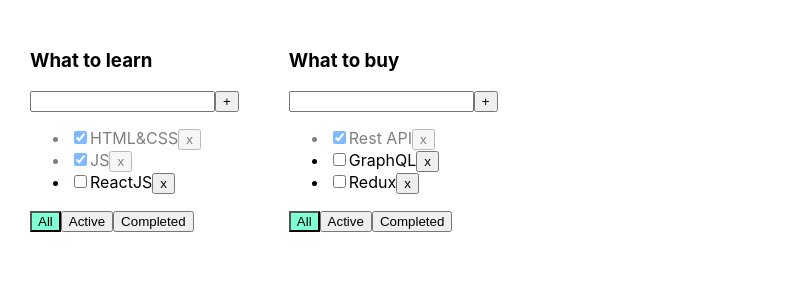
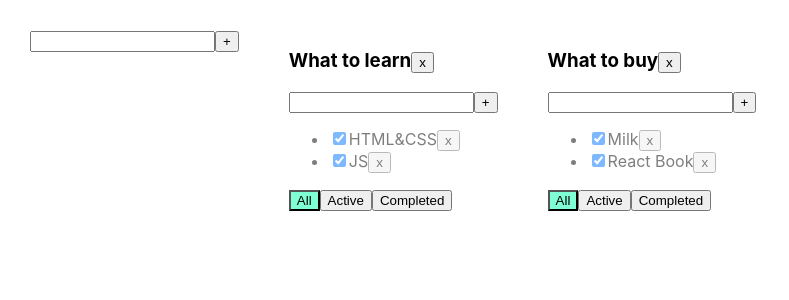
Before and after one commit to antondoom1/it-incubator-todolist-ts, a React (Create React App) app: page / in a window 1280 px wide. Shown: the top 300 px of the page, without its empty margins (0-789 px from the left). Built offline with nearby package versions, Linux system fonts and the light colour scheme.

Commit message:
Todolist - TS - 06 - AddItemForm, EditableSpan

```diff
--- a/src/App.tsx
+++ b/src/App.tsx
@@ -2,75 +2,138 @@
 import './App.css'
 import {TaskType, Todolist} from './Todolist'
 import {v1} from 'uuid'
+import {FullInput} from './components/FullInput'
 
-export type FilterValuesType = 'all' | 'active' | 'completed'
-export type TodoListsType = {
+export type FilterValuesType = 'all' | 'active' | 'completed';
+type TodolistType = {
   id: string
   title: string
   filter: FilterValuesType
 }
-export type TasksType = {
-  [todoListId: string]: TaskType[]
+
+type TasksStateType = {
+  [key: string]: Array<TaskType>
 }
 
 function App() {
-  let todoListId1 = v1()
-  let todoListId2 = v1()
+  let todolistId1 = v1()
+  let todolistId2 = v1()
 
-  let [todoLists, setTodoLists] = useState<TodoListsType[]>([
-    {id: todoListId1, title: 'What to learn', filter: 'all'},
-    {id: todoListId2, title: 'What to buy', filter: 'all'}
+  let [todolists, setTodolists] = useState<Array<TodolistType>>([
+    {id: todolistId1, title: 'What to learn', filter: 'all'},
+    {id: todolistId2, title: 'What to buy', filter: 'all'}
   ])
 
-  let [tasks, setTasks] = useState<TasksType>({
-    [todoListId1]: [
+  let [tasks, setTasks] = useState<TasksStateType>({
+    [todolistId1]: [
       {id: v1(), title: 'HTML&CSS', isDone: true},
-      {id: v1(), title: 'JS', isDone: true},
-      {id: v1(), title: 'ReactJS', isDone: false}
+      {id: v1(), title: 'JS', isDone: true}
     ],
-    [todoListId2]: [
-      {id: v1(), title: 'Rest API', isDone: true},
-      {id: v1(), title: 'GraphQL', isDone: false},
-      {id: v1(), title: 'Redux', isDone: false}
+    [todolistId2]: [
+      {id: v1(), title: 'Milk', isDone: true},
+      {id: v1(), title: 'React Book', isDone: true}
     ]
   })
 
-  function removeTask(todoListId: string, taskId: string) {
+  const editTask = (todolistId: string, taskId: string, newTitle: string) => {
     setTasks({
-      ...tasks, [todoListId]: tasks[todoListId].filter(t => t.id !== taskId)
+      ...tasks,
+      [todolistId]: tasks[todolistId].map(tdl => tdl.id === taskId ? {...tdl, title: newTitle} : tdl)
     })
   }
 
-  function addTask(todoListId: string, title: string) {
-    let newTask = {id: v1(), title: title, isDone: false}
-    setTasks({...tasks, [todoListId]: [newTask, ...tasks[todoListId]]})
+  const editTodolist = (todolistId: string, newTitle: string) => {
+    setTodolists(todolists.map(tdl => tdl.id === todolistId ? {...tdl, title: newTitle} : tdl))
   }
 
-  function changeStatus(todoListId: string, taskId: string, isDone: boolean) {
-    setTasks({
-      ...tasks, [todoListId]: tasks[todoListId].map(t => t.id === taskId ? {...t, isDone} : t)
-    })
+  const addTodolist = (newTitle: string) => {
+    const newId = v1()
+    const newTodolist: TodolistType = {id: newId, title: newTitle, filter: 'all'}
+    setTodolists([newTodolist, ...todolists])
+    setTasks({...tasks, [newId]: []})
+  }
+
+  function removeTask(id: string, todolistId: string) {
+    //достанем нужный массив по todolistId:
+    let todolistTasks = tasks[todolistId]
+    // перезапишем в этом объекте массив для нужного тудулиста отфилтрованным массивом:
+    tasks[todolistId] = todolistTasks.filter(t => t.id != id)
+    // засетаем в стейт копию объекта, чтобы React отреагировал перерисовкой
+    setTasks({...tasks})
+  }
+
+  function addTask(title: string, todolistId: string) {
+    let task = {id: v1(), title: title, isDone: false}
+    //достанем нужный массив по todolistId:
+    let todolistTasks = tasks[todolistId]
+    // перезапишем в этом объекте массив для нужного тудулиста копией, добавив в начало новую таску:
+    tasks[todolistId] = [task, ...todolistTasks]
+    // засетаем в стейт копию объекта, чтобы React отреагировал перерисовкой
+    setTasks({...tasks})
+  }
+
+  function changeStatus(id: string, isDone: boolean, todolistId: string) {
+    //достанем нужный массив по todolistId:
+    let todolistTasks = tasks[todolistId]
+    // найдём нужную таску:
+    let task = todolistTasks.find(t => t.id === id)
+    //изменим таску, если она нашлась
+    if (task) {
+      task.isDone = isDone
+      // засетаем в стейт копию объекта, чтобы React отреагировал перерисовкой
+      setTasks({...tasks})
+    }
+  }
+
+  function changeFilter(value: FilterValuesType, todolistId: string) {
+    let todolist = todolists.find(tl => tl.id === todolistId)
+    if (todolist) {
+      todolist.filter = value
+      setTodolists([...todolists])
+    }
+  }
+
+  function removeTodolist(id: string) {
+    // засунем в стейт список тудулистов, id которых не равны тому, который нужно выкинуть
+    setTodolists(todolists.filter(tl => tl.id != id))
+    // удалим таски для этого тудулиста из второго стейта, где мы храним отдельно таски
+    delete tasks[id] // удаляем св-во из объекта... значением которого являлся массив тасок
+    // засетаем в стейт копию объекта, чтобы React отреагировал перерисовкой
+    setTasks({...tasks})
   }
 
   return (
     <div className="App">
+      <FullInput callBack={addTodolist}/>
+      {
+        todolists.map(tl => {
+          let allTodolistTasks = tasks[tl.id]
+          let tasksForTodolist = allTodolistTasks
 
-      {todoLists.map(tdl => {
-        return (
-          <Todolist
-            key={tdl.id}
-            todoListId={tdl.id}
-            title={tdl.title}
-            todoLists={todoLists}
-            tasks={tasks[tdl.id]}
+          if (tl.filter === 'active') {
+            tasksForTodolist = allTodolistTasks.filter(t => t.isDone === false)
+          }
+          if (tl.filter === 'completed') {
+            tasksForTodolist = allTodolistTasks.filter(t => t.isDone === true)
+          }
+
+          return <Todolist
+            key={tl.id}
+            id={tl.id}
+            title={tl.title}
+            tasks={tasksForTodolist}
             removeTask={removeTask}
-            setTodoLists={setTodoLists}
+            changeFilter={changeFilter}
             addTask={addTask}
             changeTaskStatus={changeStatus}
-            filter={tdl.filter}
+            filter={tl.filter}
+            removeTodolist={removeTodolist}
+            editTodolist={editTodolist}
+            editTask={editTask}
           />
-        )
-      })}
+        })
+      }
+
     </div>
   )
 }
--- a/src/MapComponent.tsx
+++ /dev/null
@@ -1,32 +0,0 @@
-import React from 'react'
-import {TaskType} from './Todolist'
-
-type MapComponentType = {
-  todoListId: string
-  tasksForTodolist: TaskType[]
-  removeTask: (todoListId: string, taskId: string) => void
-  changeTaskStatus: (todoListId: string, taskId: string, isDone: boolean) => void
-}
-
-export const MapComponent: React.FC<MapComponentType> = ({todoListId, tasksForTodolist, removeTask, changeTaskStatus}) => {
-  return (
-    <ul>
-      {
-        tasksForTodolist.map(t => {
-          const onClickHandler = () => removeTask(todoListId, t.id)
-          const onChangeHandler = (e: React.ChangeEvent<HTMLInputElement>) => {
-            changeTaskStatus(todoListId, t.id, e.currentTarget.checked)
-          }
-
-          return <li key={t.id} className={t.isDone ? 'is-done' : ''}>
-            <input type="checkbox"
-                   onChange={onChangeHandler}
-                   checked={t.isDone}/>
-            <span>{t.title}</span>
-            <button onClick={onClickHandler}>x</button>
-          </li>
-        })
-      }
-    </ul>
-  )
-}
--- a/src/Todolist.tsx
+++ b/src/Todolist.tsx
@@ -1,6 +1,7 @@
-import React, {ChangeEvent, KeyboardEvent, useState} from 'react'
-import {FilterValuesType, TodoListsType} from './App'
-import {MapComponent} from './MapComponent'
+import React, {ChangeEvent} from 'react'
+import {FilterValuesType} from './App'
+import {FullInput} from './components/FullInput'
+import {EditableSpan} from './components/EditableSpan'
 
 export type TaskType = {
   id: string
@@ -9,73 +10,61 @@
 }
 
 type PropsType = {
-  todoListId: string
+  id: string
   title: string
-  todoLists: TodoListsType[]
-  tasks: TaskType[]
-  removeTask: (todoListId: string, taskId: string) => void
-  setTodoLists: (todoLists: TodoListsType[]) => void
-  addTask: (todoListId: string, title: string) => void
-  changeTaskStatus: (todoListId: string, taskId: string, isDone: boolean) => void
+  tasks: Array<TaskType>
+  removeTask: (taskId: string, todolistId: string) => void
+  changeFilter: (value: FilterValuesType, todolistId: string) => void
+  addTask: (title: string, todolistId: string) => void
+  changeTaskStatus: (id: string, isDone: boolean, todolistId: string) => void
+  removeTodolist: (id: string) => void
   filter: FilterValuesType
+  editTodolist: (todolistId: string, newTitle: string) => void
+  editTask: (todolistId: string, taskId: string, newTitle: string) => void
 }
 
 export function Todolist(props: PropsType) {
-  let [title, setTitle] = useState('')
-  let [error, setError] = useState<string | null>(null)
 
-  let tasksForTodolist = props.tasks
+  const removeTodolist = () => props.removeTodolist(props.id)
+  const onAllClickHandler = () => props.changeFilter('all', props.id)
+  const onActiveClickHandler = () => props.changeFilter('active', props.id)
+  const onCompletedClickHandler = () => props.changeFilter('completed', props.id)
 
-  if (props.filter === 'active') {
-    tasksForTodolist = props.tasks.filter(t => !t.isDone)
-  }
-  if (props.filter === 'completed') {
-    tasksForTodolist = props.tasks.filter(t => t.isDone)
+  const addTaskHandler = (newTitle: string) => {
+    props.addTask(newTitle, props.id)
   }
 
-  function changeFilter(todoListId: string, value: FilterValuesType) {
-    props.setTodoLists(props.todoLists.map(tdl => tdl.id === todoListId ? {...tdl, filter: value} : tdl))
+  const editTodolistHandler = (newTitle: string) => {
+    props.editTodolist(props.id, newTitle)
   }
 
-  const addTask = () => {
-    if (title.trim() !== '') {
-      props.addTask(props.todoListId, title.trim())
-      setTitle('')
-    } else {
-      setError('Title is required')
-    }
-  }
-  const onChangeHandler = (e: ChangeEvent<HTMLInputElement>) => {
-    setTitle(e.currentTarget.value)
-  }
-  const onKeyPressHandler = (e: KeyboardEvent<HTMLInputElement>) => {
-    setError(null)
-    if (e.charCode === 13) {
-      addTask()
-    }
+  const editTaskHandler = (tId: string, newTitle: string) => {
+    props.editTask(props.id, tId, newTitle)
   }
 
-  const onAllClickHandler = () => changeFilter(props.todoListId, 'all')
-  const onActiveClickHandler = () => changeFilter(props.todoListId, 'active')
-  const onCompletedClickHandler = () => changeFilter(props.todoListId, 'completed')
+  return <div>
+    <h3>
+      <EditableSpan title={props.title} callBack={editTodolistHandler}/>
+      <button onClick={removeTodolist}>x</button>
+    </h3>
+    <FullInput callBack={addTaskHandler}/>
+    <ul>
+      {
+        props.tasks.map(t => {
+          const onClickHandler = () => props.removeTask(t.id, props.id)
+          const onChangeHandler = (e: ChangeEvent<HTMLInputElement>) => {
+            let newIsDoneValue = e.currentTarget.checked
+            props.changeTaskStatus(t.id, newIsDoneValue, props.id)
+          }
 
-  return <div>
-    <h3>{props.title}</h3>
-    <div>
-      <input value={title}
-             onChange={onChangeHandler}
-             onKeyPress={onKeyPressHandler}
-             className={error ? 'error' : ''}
-      />
-      <button onClick={addTask}>+</button>
-      {error && <div className="error-message">{error}</div>}
-    </div>
-    <MapComponent
-      todoListId={props.todoListId}
-      tasksForTodolist={tasksForTodolist}
-      removeTask={props.removeTask}
-      changeTaskStatus={props.changeTaskStatus}
-    />
+          return <li key={t.id} className={t.isDone ? 'is-done' : ''}>
+            <input type="checkbox" onChange={onChangeHandler} checked={t.isDone}/>
+            <EditableSpan title={t.title} callBack={(newTitle) => editTaskHandler(t.id, newTitle)}/>
+            <button onClick={onClickHandler}>x</button>
+          </li>
+        })
+      }
+    </ul>
     <div>
       <button className={props.filter === 'all' ? 'active-filter' : ''}
               onClick={onAllClickHandler}>All
--- /dev/null
+++ b/src/components/EditableSpan.tsx
@@ -0,0 +1,27 @@
+import React from 'react'
+import {useState, ChangeEvent} from 'react'
+
+type EditableSpanPropsType = {
+  title: string
+  callBack: (newTitle: string) => void
+}
+
+export const EditableSpan = (props: EditableSpanPropsType) => {
+  const [edit, setEdit] = useState(false)
+  const [newTitle, setNewTitle] = useState(props.title)
+
+  const onChangeHandler = (e: ChangeEvent<HTMLInputElement>) => {
+    setNewTitle(e.currentTarget.value)
+  }
+
+  const onDoubleClickHandler = () => {
+    setEdit(!edit)
+    props.callBack(newTitle)
+  }
+
+  return (
+    edit
+      ? <input value={newTitle} onChange={onChangeHandler} onBlur={onDoubleClickHandler} autoFocus/>
+      : <span onDoubleClick={onDoubleClickHandler}>{props.title}</span>
+  )
+}
--- /dev/null
+++ b/src/components/FullInput.tsx
@@ -0,0 +1,45 @@
+import React from 'react'
+import {ChangeEvent, useState, KeyboardEvent} from 'react'
+
+type FullInputPropsType = {
+  callBack: (newTitle: string) => void
+}
+
+export const FullInput = (props: FullInputPropsType) => {
+
+  let [title, setTitle] = useState('')
+  let [error, setError] = useState<string | null>(null)
+
+  const addTask = () => {
+    let newTitle = title.trim()
+    if (newTitle !== '') {
+      props.callBack(newTitle)
+      setTitle('')
+    } else {
+      setError('Title is required')
+    }
+  }
+
+  const onChangeHandler = (e: ChangeEvent<HTMLInputElement>) => {
+    setTitle(e.currentTarget.value)
+  }
+
+  const onKeyPressHandler = (e: KeyboardEvent<HTMLInputElement>) => {
+    setError(null)
+    if (e.charCode === 13) {
+      addTask()
+    }
+  }
+
+  return (
+    <div>
+      <input value={title}
+             onChange={onChangeHandler}
+             onKeyPress={onKeyPressHandler}
+             className={error ? 'error' : ''}
+      />
+      <button onClick={addTask}>+</button>
+      {error && <div className="error-message">{error}</div>}
+    </div>
+  )
+}
```
